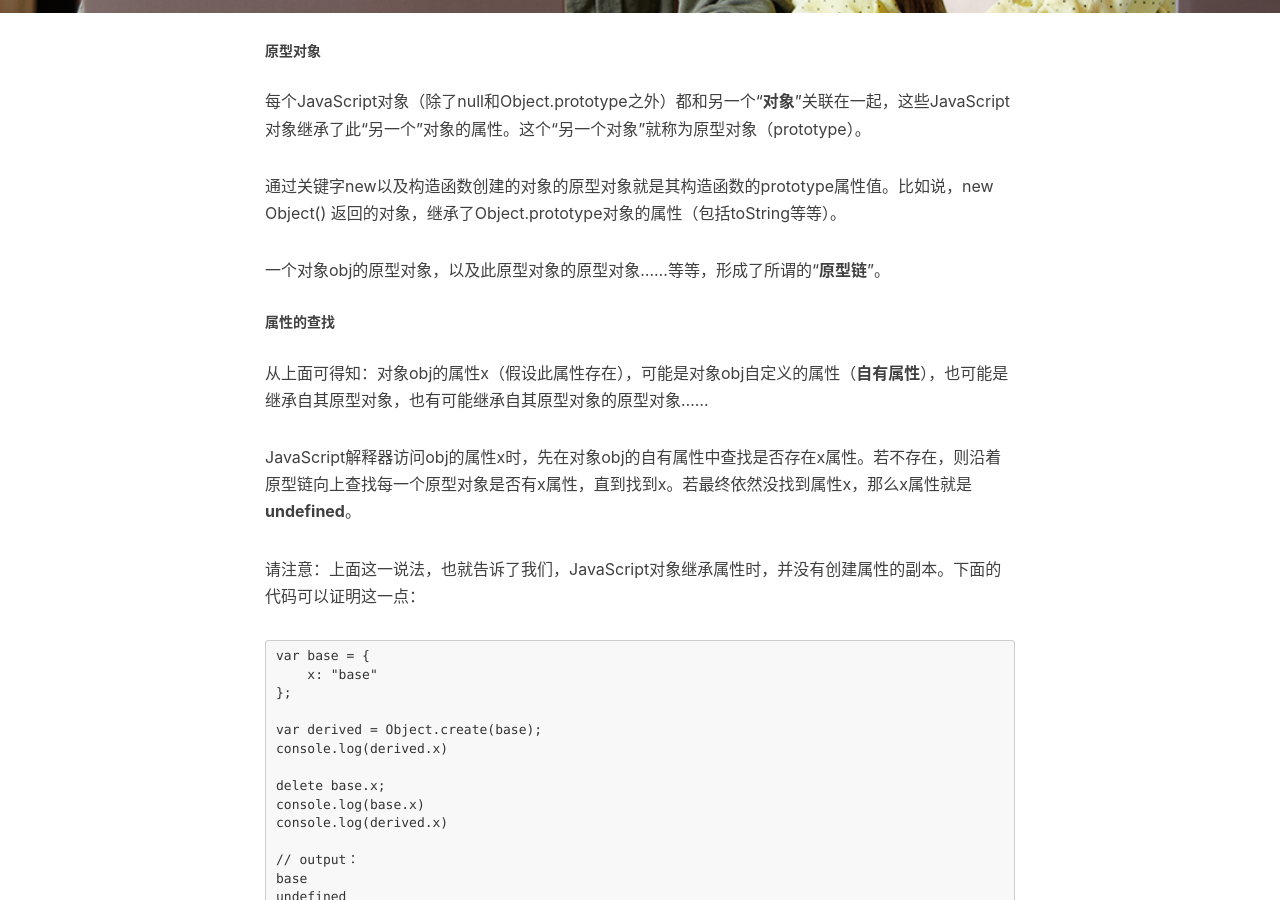
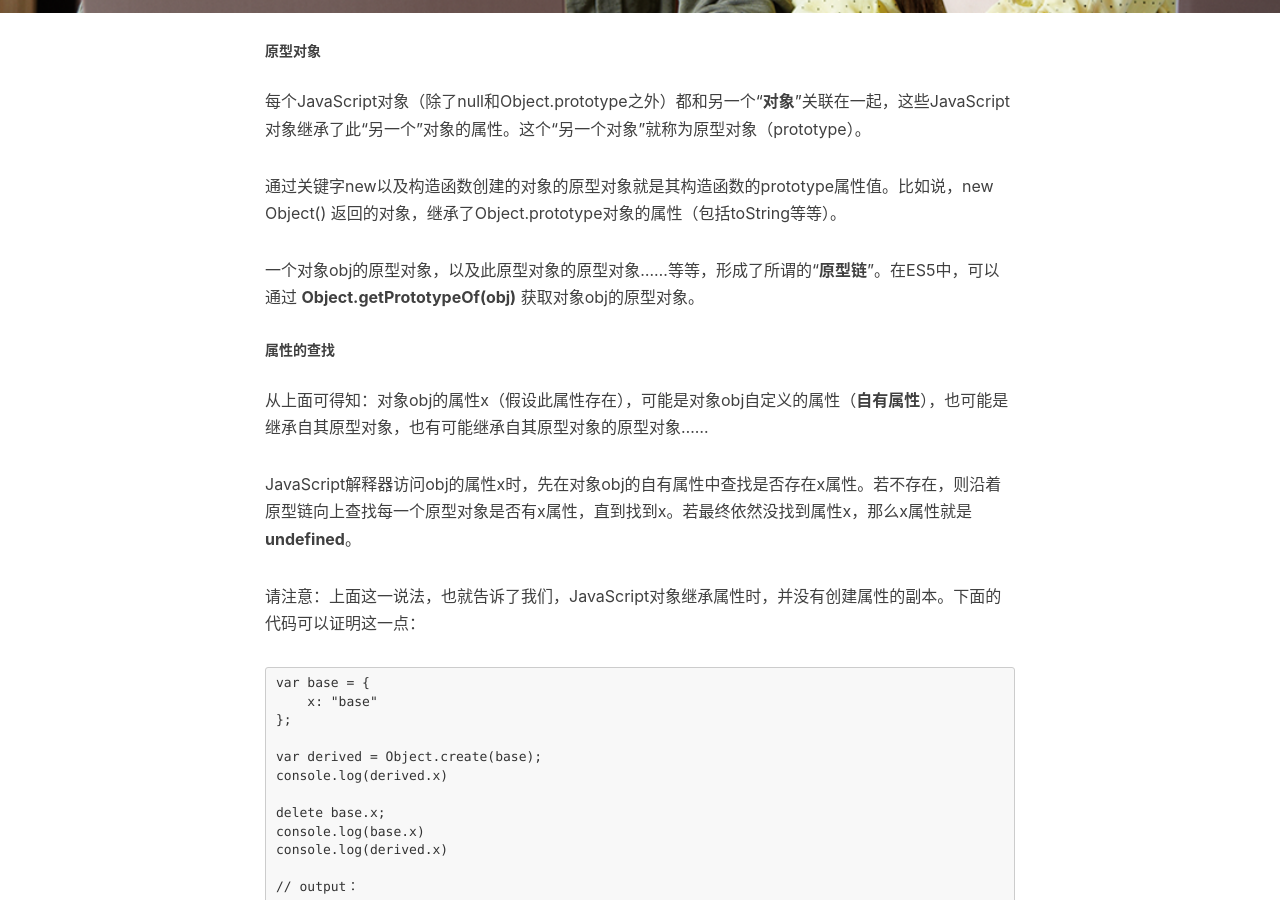
Before and after one commit to ttyrion/ttyrion.github.io, a Jekyll site: the page built from _posts/2019-03-23-【JavaScript】原型对象、对象继承以及属性查找.md, in a window 1280 px wide and 900 px high, scrolled down 561 px. Built offline with Jekyll 4.4.1, drawn with Linux system fonts in a browser that asks for light colours; nearby versions of some CDN libraries; comment, search, counter and statistics services are not loaded.

Commit message:
getPrototypeOf

```diff
--- a/_posts/2019-03-23-【JavaScript】原型对象、对象继承以及属性查找.md
+++ b/_posts/2019-03-23-【JavaScript】原型对象、对象继承以及属性查找.md
@@ -14,7 +14,7 @@ tags:
 
 通过关键字new以及构造函数创建的对象的原型对象就是其构造函数的prototype属性值。比如说，new Object() 返回的对象，继承了Object.prototype对象的属性（包括toString等等）。
 
-一个对象obj的原型对象，以及此原型对象的原型对象......等等，形成了所谓的“**原型链**”。
+一个对象obj的原型对象，以及此原型对象的原型对象......等等，形成了所谓的“**原型链**”。在ES5中，可以通过 **Object.getPrototypeOf(obj)** 获取对象obj的原型对象。
 
 ##### 属性的查找
 从上面可得知：对象obj的属性x（假设此属性存在），可能是对象obj自定义的属性（**自有属性**），也可能是继承自其原型对象，也有可能继承自其原型对象的原型对象......
```
